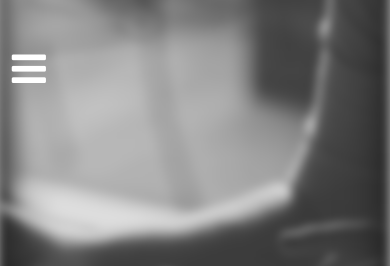
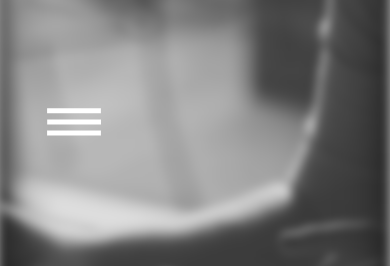
Before and after one commit to royshouvik/portfolio, a plain HTML site: page index.html in a window 390 px wide. Shown: the top 266 px of the page. Drawn offline with nearby package versions, Linux system fonts and the light colour scheme; files that its build step writes are made by us from their sources.

Commit message:
Fixed svg

```diff
--- a/index.html
+++ b/index.html
@@ -48,7 +48,10 @@
         </footer>
     </nav>
     <main id="fullpage" class="main">
-    	<a class="toggle" href="#"><i class="fa fa-bars"></i></a>
+    	<section class="si-icons si-icons-default toggle">
+				<span class="si-icon si-icon-hamburger-cross" data-icon-name="hamburgerCross"></span>
+		</section>
+    	<!-- <a class="toggle" href="#"><i class="fa fa-bars"></i></a> -->
         <div class="background-image"></div>
         <section class="section">
 	        <div class="intro">
--- a/script/app.js
+++ b/script/app.js
@@ -10,7 +10,7 @@ $(document).ready(function() {
         fitToSection : false,
         normalScrollElements: '.footer',
         afterLoad: function () {
-            console.log("hello");
+
             $("nav").removeClass("display");
         }
     });
```
